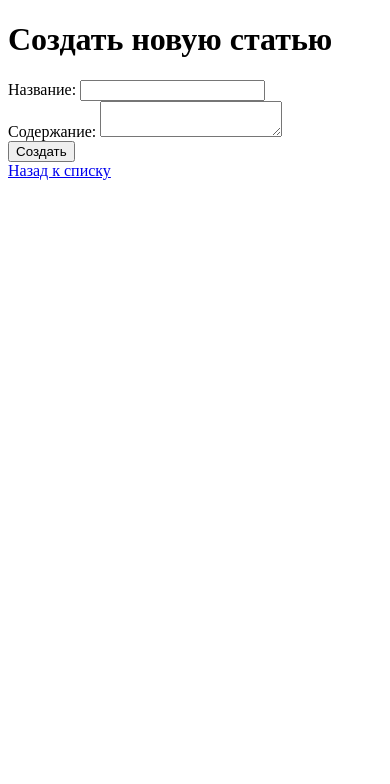
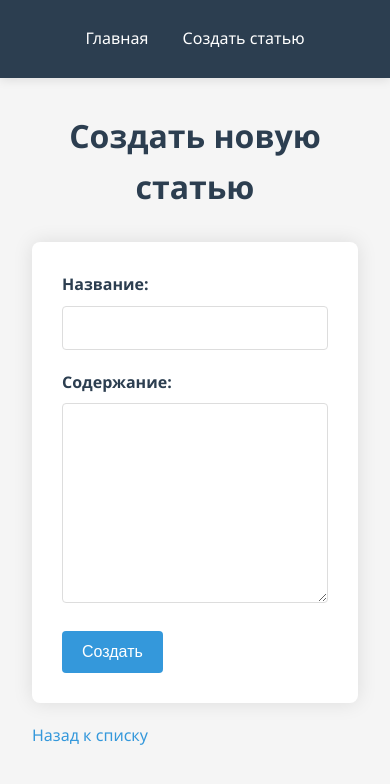
Before and after one commit to fckngUser/forum, a Django app: page /create/ in a window 390 px wide. Shown: the top 784 px of the page. Run offline with Django 4.2, Linux system fonts and the light colour scheme.

Commit message:
add css and js

```diff
--- /dev/null
+++ b/forumApp/static/css/base.css
@@ -0,0 +1,67 @@
+:root {
+    --primary-color: #3498db;
+    --secondary-color: #2980b9;
+    --text-color: #333;
+    --light-color: #f5f5f5;
+    --dark-color: #2c3e50;
+    --border-radius: 4px;
+    --box-shadow: 0 2px 10px rgba(0, 0, 0, 0.1);
+    --transition: all 0.3s ease;
+}
+
+* {
+    margin: 0;
+    padding: 0;
+    box-sizing: border-box;
+}
+
+body {
+    font-family: 'Segoe UI', Tahoma, Geneva, Verdana, sans-serif;
+    line-height: 1.6;
+    color: var(--text-color);
+    background-color: var(--light-color);
+    padding: 0;
+    margin: 0;
+}
+
+nav {
+    background-color: var(--dark-color);
+    padding: 1rem 2rem;
+    box-shadow: var(--box-shadow);
+}
+
+nav a {
+    color: white;
+    text-decoration: none;
+    margin: 0 10px;
+    font-weight: 500;
+    padding: 5px 10px;
+    border-radius: var(--border-radius);
+    transition: var(--transition);
+}
+
+nav a:hover {
+    background-color: rgba(255, 255, 255, 0.2);
+}
+
+.container {
+    max-width: 1200px;
+    margin: 2rem auto;
+    padding: 0 2rem;
+}
+
+@media (max-width: 768px) {
+    nav {
+        padding: 1rem;
+        text-align: center;
+    }
+
+    nav a {
+        display: inline-block;
+        margin: 5px;
+    }
+
+    .container {
+        padding: 0 1rem;
+    }
+}
--- /dev/null
+++ b/forumApp/static/css/create_articles.css
@@ -0,0 +1,80 @@
+.create-article-container {
+    max-width: 800px;
+    margin: 2rem auto;
+    padding: 0 1rem;
+}
+
+h1 {
+    color: #2c3e50;
+    text-align: center;
+    margin-bottom: 30px;
+}
+
+.article-form {
+    padding: 30px;
+    background: white;
+    border-radius: 8px;
+    box-shadow: 0 0 20px rgba(0, 0, 0, 0.1);
+}
+
+.form-group {
+    margin-bottom: 20px;
+}
+
+.form-label {
+    display: block;
+    margin-bottom: 8px;
+    font-weight: bold;
+    color: #2c3e50;
+}
+
+.form-input,
+.form-textarea {
+    width: 100%;
+    padding: 12px;
+    border: 1px solid #ddd;
+    border-radius: 4px;
+    font-size: 16px;
+    box-sizing: border-box;
+    transition: border 0.3s;
+}
+
+.form-input:focus,
+.form-textarea:focus {
+    border-color: #3498db;
+    outline: none;
+    box-shadow: 0 0 5px rgba(52, 152, 219, 0.5);
+}
+
+.form-textarea {
+    min-height: 200px;
+    resize: vertical;
+}
+
+.submit-btn {
+    background-color: #3498db;
+    color: white;
+    border: none;
+    padding: 12px 20px;
+    font-size: 16px;
+    border-radius: 4px;
+    cursor: pointer;
+    transition: background-color 0.3s;
+}
+
+.submit-btn:hover {
+    background-color: #2980b9;
+}
+
+.back-link {
+    display: inline-block;
+    margin-top: 20px;
+    color: #3498db;
+    text-decoration: none;
+    transition: color 0.3s;
+}
+
+.back-link:hover {
+    color: #2980b9;
+    text-decoration: underline;
+}
--- /dev/null
+++ b/forumApp/static/js/main_page.js
@@ -0,0 +1,6 @@
+document.querySelectorAll('.article-item p').forEach(p => {
+    p.addEventListener('click', () => {
+        p.style.webkitLineClamp = 'unset';
+        p.style.maxHeight = 'none';
+    });
+});
--- a/forumApp/templates/base.html
+++ b/forumApp/templates/base.html
@@ -1,15 +1,29 @@
+{% load static %}  <!-- Добавьте эту строку в самом начале файла -->
+
 <!DOCTYPE html>
 <html>
 <head>
     <meta charset="utf-8" />
     <title>{% block title %}Мой блог{% endblock %}</title>
+
+    <!-- Базовые стили можно подключить здесь -->
+    <link rel="stylesheet" href="{% static 'css/base.css' %}">
+
+    {% block extra_css %}{% endblock %}
 </head>
 <body>
     <nav>
-        <a href="/">Главная</a> |
+        <a href="/">Главная</a>
         <a href="/create/">Создать статью</a>
     </nav>
 
-    {% block content %}{% endblock %}
+    <div class="container">
+        {% block content %}{% endblock %}
+    </div>
+
+    <!-- Базовые скрипты можно подключить здесь -->
+    <script src="{% static 'js/base.js' %}"></script>
+
+    {% block extra_js %}{% endblock %}
 </body>
 </html>
--- a/forumApp/templates/create_article.html
+++ b/forumApp/templates/create_article.html
@@ -1,23 +1,28 @@
-<!DOCTYPE html>
-<html>
-<head>
-    <meta charset="utf-8" />
-    <title>Создать статью</title>
-</head>
-<body>
+{% extends 'base.html' %}
+{% load static %}
+
+{% block title %}Создать статью{% endblock %}
+
+{% block extra_css %}
+<link rel="stylesheet" href="{% static 'css/create_articles.css' %}">
+{% endblock %}
+
+{% block content %}
+
+<div class="create-article-container">
     <h1>Создать новую статью</h1>
-    <form method="POST">
+    <form method="POST" class="article-form">
         {% csrf_token %}
-        <div>
-            <label>Название:</label>
-            <input type="text" name="name" required>
+        <div class="form-group">
+            <label class="form-label">Название:</label>
+            <input type="text" name="name" class="form-input" required>
         </div>
-        <div>
-            <label>Содержание:</label>
-            <textarea name="content" required></textarea>
+        <div class="form-group">
+            <label class="form-label">Содержание:</label>
+            <textarea name="content" class="form-textarea" required></textarea>
         </div>
-        <button type="submit">Создать</button>
+        <button type="submit" class="submit-btn">Создать</button>
     </form>
-    <a href="/">Назад к списку</a>
-</body>
-</html>
+    <a href="/" class="back-link">Назад к списку</a>
+</div>
+{% endblock %}
```
Also changed, not shown: forumApp/static/css/main_page.css (added, +84 -0 lines), forumApp/templates/main_page.html (+15 -3 lines), db.sqlite3.
